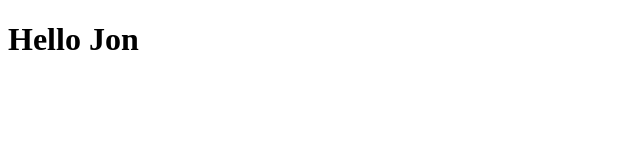
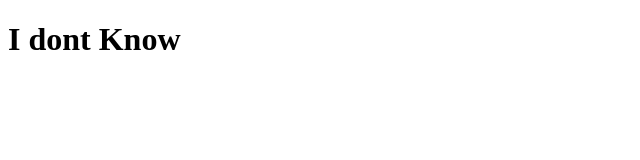
Before and after one commit to Jrrobinson43/CSC2510, a plain HTML site: page index.html in a window 1280 px wide. Shown: the whole page, without its empty margins (0-640 px from the left). Drawn offline with Linux system fonts and the light colour scheme.

Commit message:
Modified index.html
Updated (Jon Branch) Line 9 to "I don't Know"

```diff
--- a/index.html
+++ b/index.html
@@ -6,6 +6,6 @@
     <title>Hello Jon!</title>
 </head>
 <body>
-   <h1> Hello Jon</h1>
+   <h1> I dont Know</h1>
 </body>
 </html>
```
